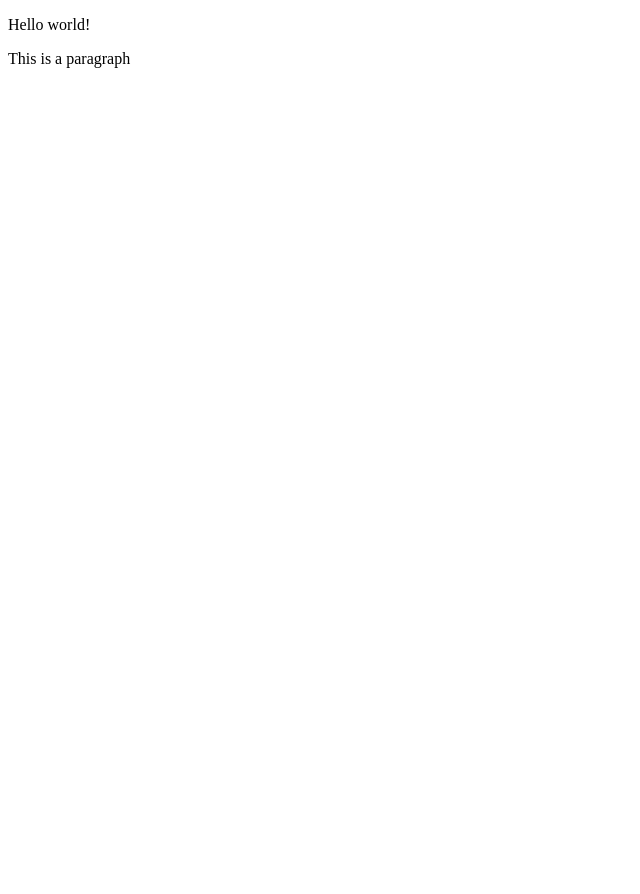
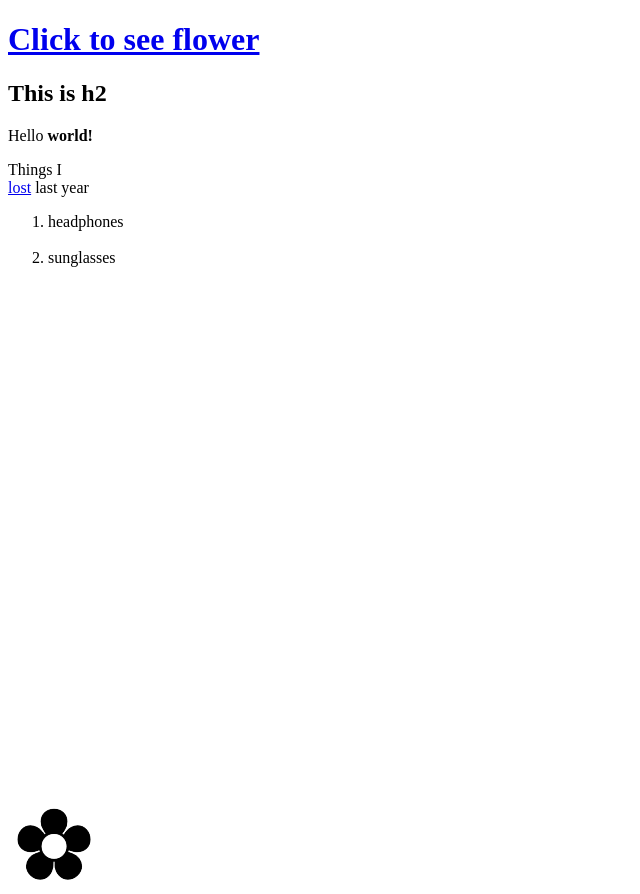
Before and after one commit to sychang1020/interactive, a plain HTML site: page demo.html in a window 1280 px wide. Shown: the whole page, without its empty margins (0-640 px from the left). Before the commit the page ends 800 px from the top, so only its background shows below. Drawn offline with Linux system fonts and the light colour scheme.

Commit message:
Update demo.html

```diff
--- a/demo.html
+++ b/demo.html
@@ -1,10 +1,23 @@
 <!DOCTYPE html>
 <html>
   <head>
-    <title>Website title</title>
+    <title>Demo Site</title>
+    <link rel="icon" type="image/x-icon" href="Class_site/images/penny.png">
   </head>
   <body>
-    <p>Hello world!</p>
-    <p>This is a paragraph</p>
+    <!-- you use the hashtag to refer to id's of items on the page -->
+    <h1><a href="#flower">Click to see flower</a></h1>
+    <h2>This is h2</h2>
+    <p>Hello <b>world!</b></p>
+    <p>Things I <br>
+        <a href=https://www.amazon.com/Lost-definition-Unframed-poster-greeting/dp/B073G2J49W>lost</a> last year</p>
+    <ol>
+        <li>headphones</li>
+        <br>
+        <li>sunglasses</li>
+    </ol>
+    <br><br><br><br><br><br><br><br><br><br><br><br><br><br><br><br><br><br><br><br><br><br><br><br><br><br><br><br><br>
+    &nbsp;&nbsp;<img id=flower src="Class_site/images/icon.png">
+
   </body>
 </html>
```
